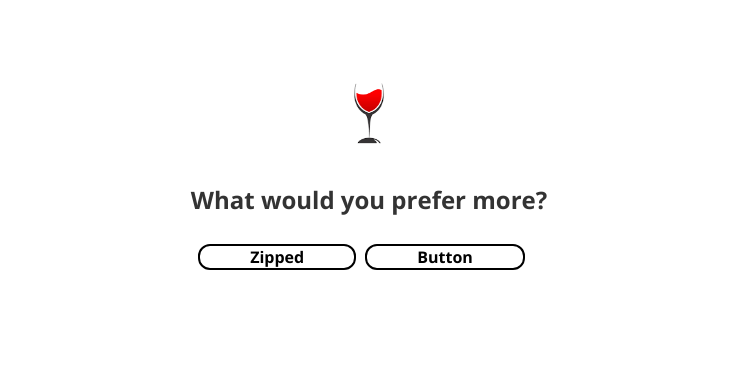
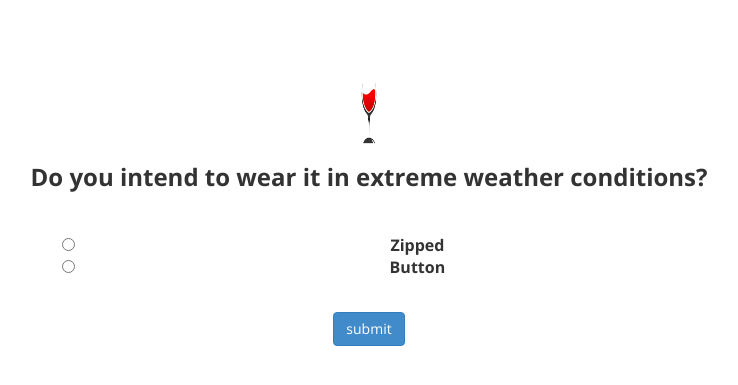
Before and after one commit to Syangmay/MyntraHack, a Flask app: page /menjackets9 in a window 1280 px wide. Shown: the part 88-473 px from the top of the page, without its empty margins (271-1009 px from the left). Run offline with Flask 2, Linux system fonts and the light colour scheme; some libraries are stand-ins or nearby versions.

Commit message:
addedmoreforms

```diff
--- a/app.py
+++ b/app.py
@@ -128,8 +128,19 @@ def menjackets6():
 
 @app.route('/menjackets7')
 def menjackets7():
-    attr = []
-    count = []
+    if request.method == 'POST':
+        formal = request.form.get('formal')
+
+        if formal == "yes" :
+            attributes = ["Puffer", "Padded", "Bomber"]
+            for i in range(len(attributes)):
+                if attributes[i] not in jackets:
+                    jackets.append(attributes[i])
+                jacketcount[jackets.index(attributes[i])] += 1
+        print("daily:")
+        print(jackets)
+        print(jacketcount)
+
     return render_template("menjackets7.html")
 
 @app.route('/menjackets8')
@@ -146,8 +157,16 @@ def menjackets9():
 
 @app.route('/menjackets10')
 def menjackets10():
-    attr = []
-    count = []
+    if request.method == 'POST':
+        closure = request.form.get('prefer')
+
+        if closure not in jackets:
+            jackets.append(closure)
+        jacketcount[jackets.index(closure)] += 1
+
+        print("closure:")
+        print(jackets)
+        print(jacketcount)
     return render_template("menjackets10.html")
 
 @app.route('/bodytype')
--- a/templates/menjackets9.html
+++ b/templates/menjackets9.html
@@ -34,25 +34,27 @@
 		 </div>
 	    </div>
 	</div>
-	<div style="text-align: center;margin-top: 5%">
-		<img src={{ url_for('static', filename="images/wine.png") }} width="200px" height="100px">
+
+	<form method="POST" action = "{{ url_for('menjackets10')}}">
+	<div class = "form-group" style="width:60%; text-align: center;margin-top: 5%; margin-left:20%; margin-right:50%">
+		<img src=src={{ url_for('static', filename="images/wine.png") }} width="100px" height="100px">
+		<h3><b>Do you intend to wear it in extreme weather conditions?</b></h3>
 		<br>
-		<br>
-		<h3><b>What would you prefer more?</b></h3>
-		<br>
-		<a href={{ url_for('menjackets10') }} style="background-color: white;padding-left: 50px;padding-right: 50px;;margin-left: -5px;border-radius: 12px;margin-right: 10px;border: solid 2px black;color: black;text-decoration: none;"><b>Zipped</b></a>
-		<a href={{ url_for('menjackets10') }} style="background-color: white;padding-left: 50px;padding-right: 50px;;margin-left: -5px;border-radius: 12px;margin-right: 10px;border: solid 2px black;color: black;text-decoration: none;"><b>Button</b></a>
 
 
+		<div class="radio" style="margin-left:10%; padding-right:-400px; "checked>
+        <label><input type="radio" name="prefer" value="zipped"><b>Zipped</b></label><br>
+				<label><input type="radio" name="prefer" value="button"><b>Button</b></label>
+    </div>
 
+		<br>
 
-
-
-
-
+		<input class="btn btn-primary" type="submit" value="submit">
 
 
 	</div>
+ </form>
+
 
 
 
```
